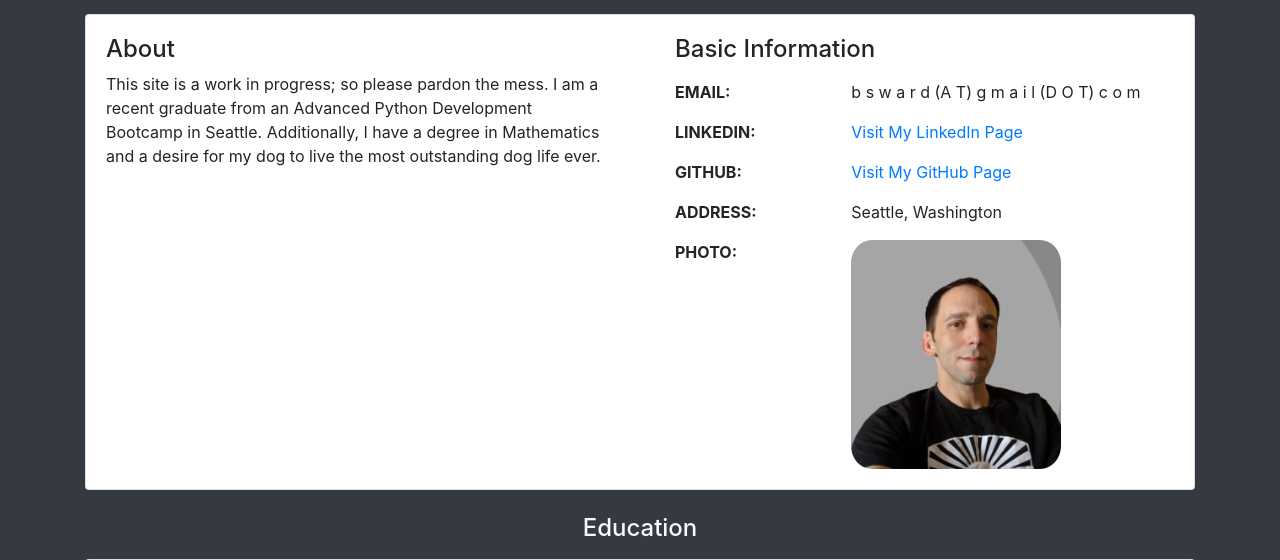
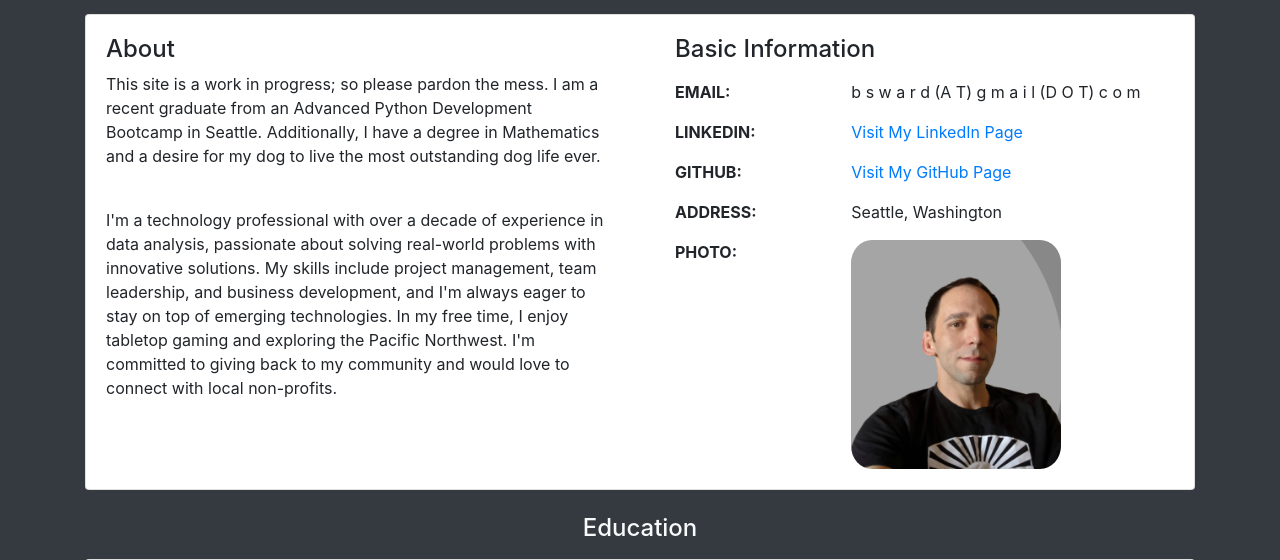
Before and after one commit to BrianSward/spa-flask-portfolio, a Flask app: page / in a window 1280 px wide. Shown: the part 274-834 px from the top of the page. Run offline with Flask 2, Linux system fonts and the light colour scheme; some libraries are stand-ins or nearby versions.

Commit message:
flushed out about me section

```diff
--- a/Flask/templates/index.html
+++ b/Flask/templates/index.html
@@ -89,10 +89,15 @@
                             Advanced Python Development Bootcamp in Seattle. Additionally, I have a degree in
                             Mathematics and a desire for my dog to live the most outstanding dog life ever.
                         </p>
-                        <!-- <br>
+                        <br>
                         <p>
-                          Up next for me is my CSM course and a desire
-                        </p> -->
+                            I'm a technology professional with over a decade of experience in data analysis, passionate
+                            about solving real-world problems with innovative solutions. My skills include project
+                            management, team leadership, and business development, and I'm always eager to stay on top
+                            of emerging technologies. In my free time, I enjoy tabletop gaming and exploring the
+                            Pacific Northwest. I'm committed to giving back to my community and would love to connect
+                            with local non-profits.
+                        </p>
                     </div>
                 </div>
                 <div class="col-lg-6 col-md-12">
```
